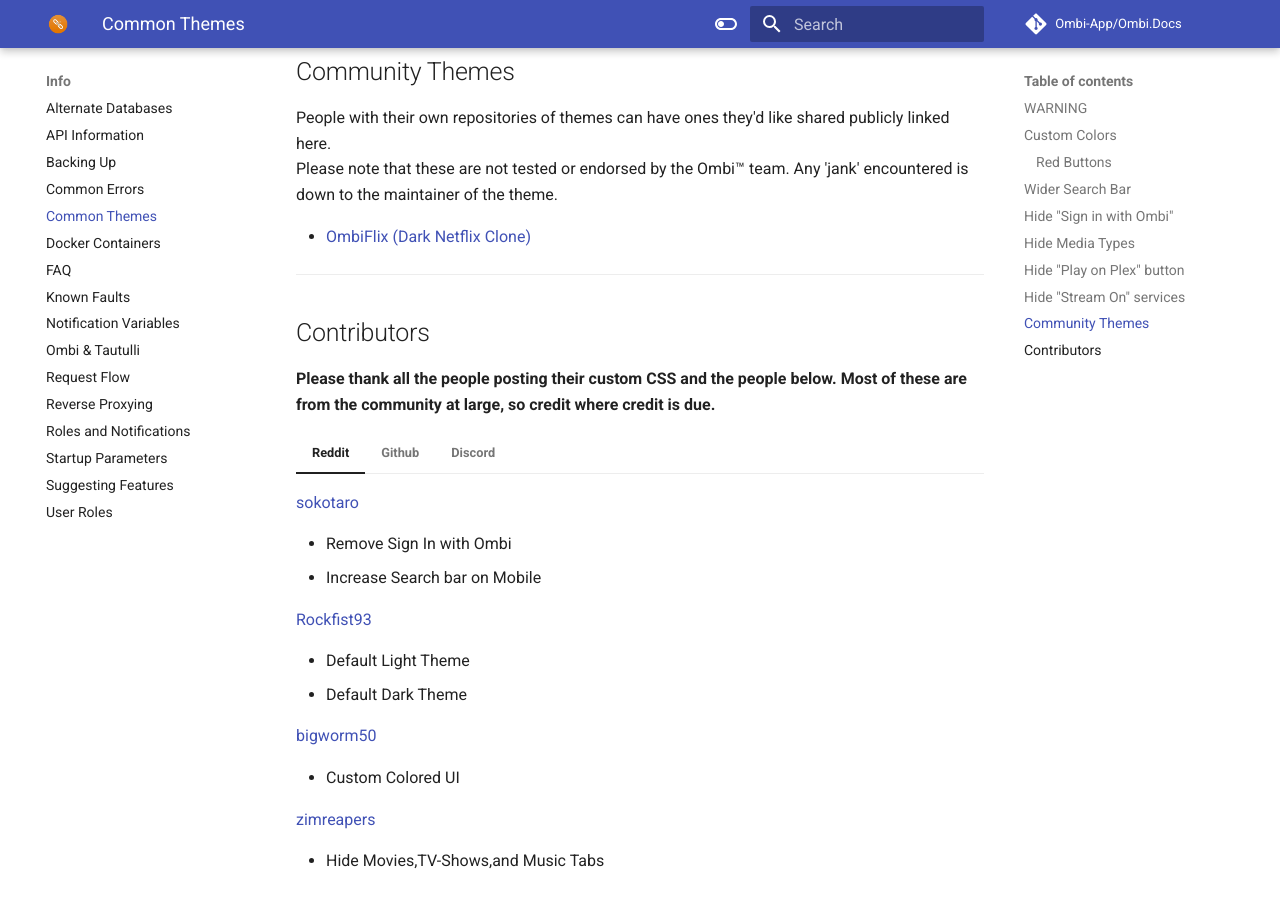
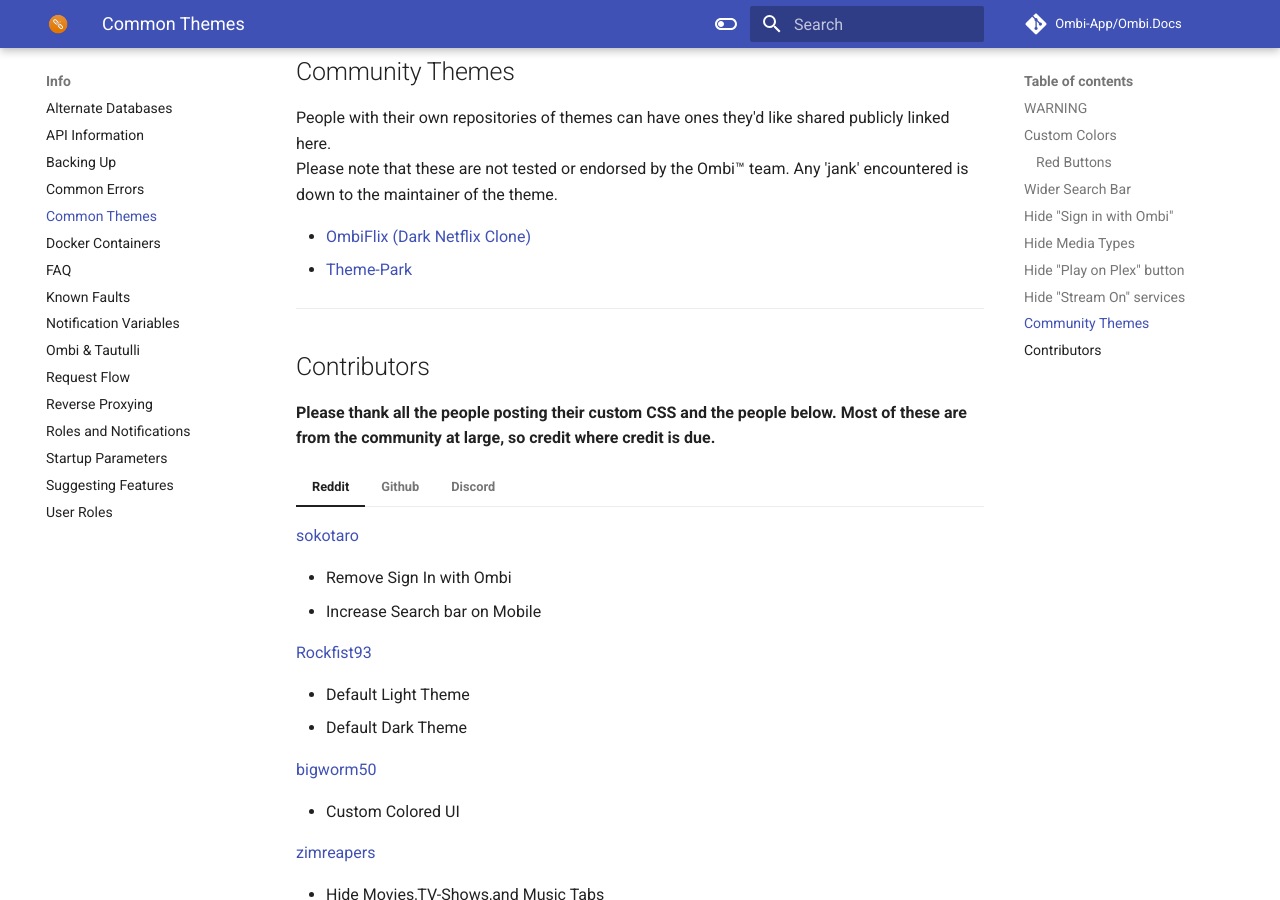
Before and after one commit to Ombi-app/Ombi.Docs, an MkDocs documentation site: the page built from docs/info/common-themes.md, in a window 1280 px wide and 900 px high, scrolled down 2815 px. Built offline with MkDocs 1.6.1 and Material for MkDocs 9.7.7, drawn with Linux system fonts in a browser that asks for light colours; comment, search, counter and statistics services are not loaded.

Commit message:
Add theme park to common themes

```diff
--- a/docs/info/common-themes.md
+++ b/docs/info/common-themes.md
@@ -163,6 +163,7 @@
 Please note that these are not tested or endorsed by the Ombi(tm) team. Any 'jank' encountered is down to the maintainer of the theme.
 
 * [OmbiFlix (Dark Netflix Clone)](https://github.com/DevilsDesigns/OmbiFlix-Themes)
+* [Theme-Park](https://docs.theme-park.dev/themes/ombi/)
 
 ***
 
```
